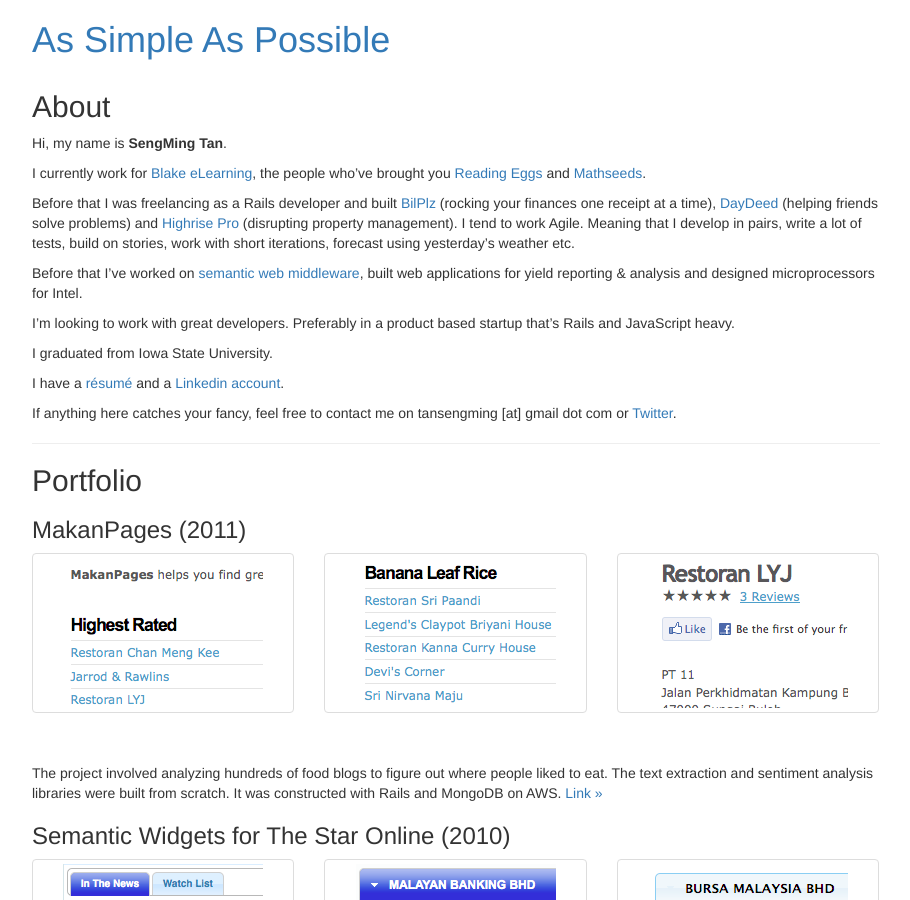
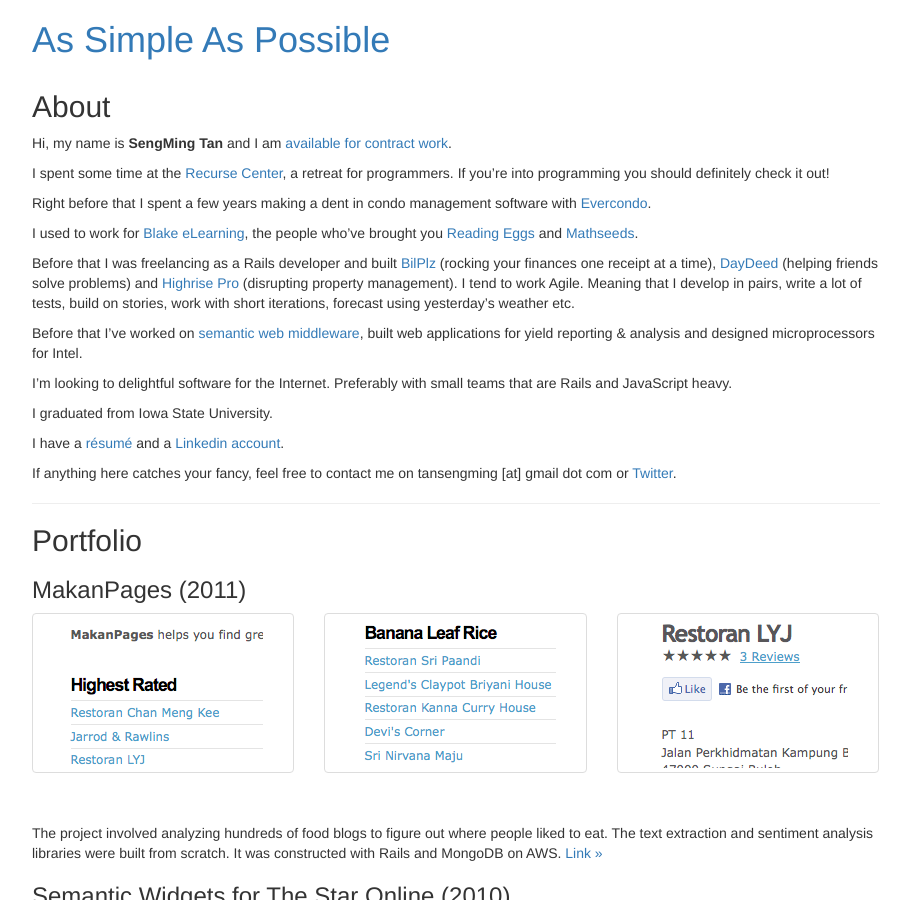
Before and after one commit to tansengming/tansengming.github.com, a Jekyll site: the page built from pages/_posts/2009-11-26-about.markdown, in a window 1280 px wide and 900 px high. Shown: the whole window, without its empty margins (38-948 px from the left). Built offline with Jekyll 4.4.1, drawn with Linux system fonts in a browser that asks for light colours; comment, search, counter and statistics services are not loaded.

Commit message:
updates to about page

```diff
--- a/pages/_posts/2009-11-26-about.markdown
+++ b/pages/_posts/2009-11-26-about.markdown
@@ -3,15 +3,19 @@ layout: page
 permalink: about
 ---
 
-Hi, my name is **SengMing Tan**.
+Hi, my name is **SengMing Tan** and I am [available for contract work](https://sengmingtan.typeform.com/to/iJ6jxW).
 
-I currently work for [Blake eLearning](http://dev.blake.com.au), the people who've brought you [Reading Eggs](http://readingeggs.com) and [Mathseeds](http://mathseeds.com).
+I spent some time at the [Recurse Center](https://www.recurse.com/scout/click?t=ba1ec650f5064a591044b4380733aa8c), a retreat for programmers. If you're into programming you should definitely check it out!
+
+Right before that I spent a few years making a dent in condo management software with [Evercondo](http://www.evercondo.com).
+
+I used to work for [Blake eLearning](http://dev.blake.com.au), the people who've brought you [Reading Eggs](http://readingeggs.com) and [Mathseeds](http://mathseeds.com).
 
 Before that I was freelancing as a Rails developer and built [BilPlz](http://bilplz.com) (rocking your finances one receipt at a time), [DayDeed](http://daydeed.com/) (helping friends solve problems) and [Highrise Pro](http://highrisepro.com/) (disrupting property management). I tend to work Agile. Meaning that I develop in pairs, write a lot of tests, build on stories, work with short iterations, forecast using yesterday's weather etc.
 
 Before that I've worked on [semantic web middleware](http://knorex.com), built web applications for yield reporting & analysis and designed microprocessors for Intel.
 
-I'm looking to work with great developers. Preferably in a product based startup that's Rails and JavaScript heavy.
+I'm looking to delightful software for the Internet. Preferably with small teams that are Rails and JavaScript heavy.
 
 I graduated from Iowa State University.
 
```
